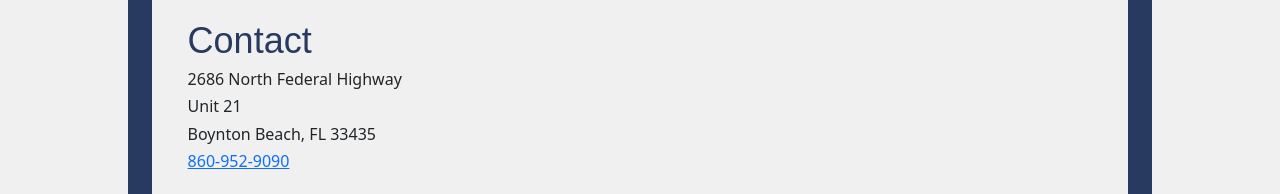
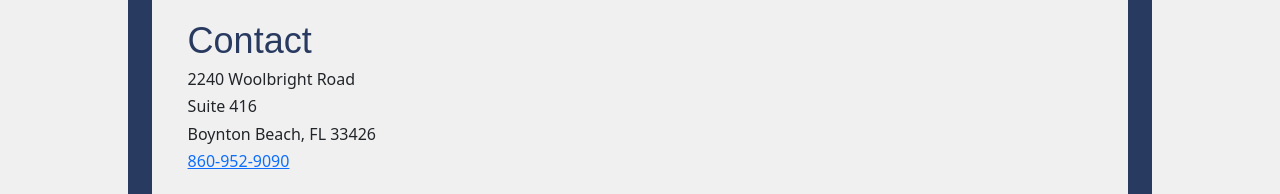
Before and after one commit to moodykevin/aab-solutions-llc-site, a React (Create React App) app: page /contact in a window 1280 px wide. Shown: the part 191-385 px from the top of the page. Built offline with nearby package versions, Linux system fonts and the light colour scheme; a web font is replaced by a local one.

Commit message:
Update contact address

```diff
--- a/src/components/contact.tsx
+++ b/src/components/contact.tsx
@@ -27,9 +27,9 @@ const Contact = () => {
                         <Container className="about-img-container">
                           <br></br>
                           <h2 className="contact-section-header">Contact</h2>
-                          <h2 className="contact-section-text">2686 North Federal Highway</h2>
-                          <h2 className="contact-section-text">Unit 21</h2>
-                          <h2 className="contact-section-text">Boynton Beach, FL 33435</h2>
+                          <h2 className="contact-section-text">2240 Woolbright Road</h2>
+                          <h2 className="contact-section-text">Suite 416</h2>
+                          <h2 className="contact-section-text">Boynton Beach, FL 33426</h2>
                           <a href="tel:860-952-9090"><h2 className="contact-section-text" >860-952-9090</h2></a>
                           <br></br>
                           <p className="contact-section-text">Send us a message or call us about your project. All inquiries will be responded to within 24 hours. </p>
```
